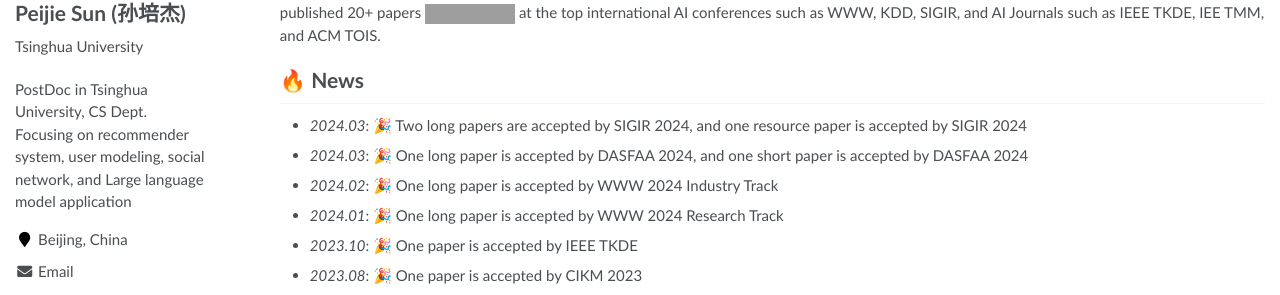
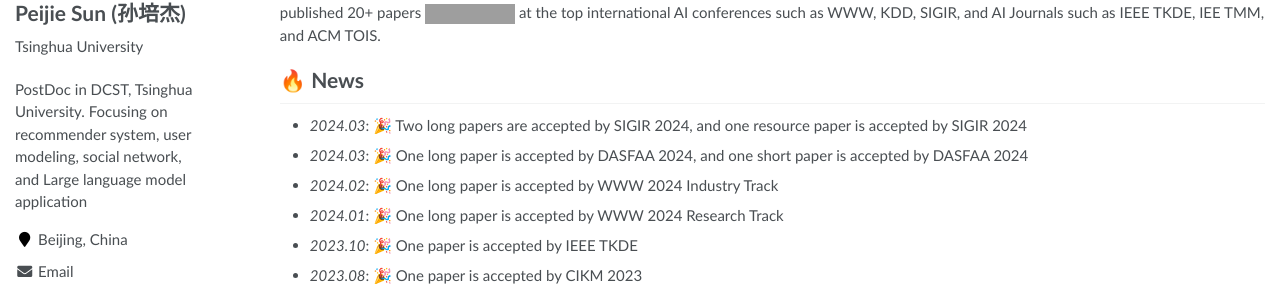
Before and after one commit to PeiJieSun/peijiesun.github.io, a Jekyll site: the page built from _pages/about.md, in a window 1280 px wide. Shown: the part 323-618 px from the top of the page. Built offline with Jekyll 4.4.1, drawn with Linux system fonts in a browser that asks for light colours; some web fonts are replaced; grey boxes are pictures that could not be loaded.

Commit message:
Update _config.yml

```diff
--- a/_config.yml
+++ b/_config.yml
@@ -7,7 +7,7 @@
 
 # Site Settings
 title                    : "Peijie Sun (孙培杰)"
-description              : "PostDoc in Tsinghua University, CS Dept. Focusing on recommender system, user modeling, social network, and Large language model application"
+description              : "PostDoc in DCST, Tsinghua University. Focusing on recommender system, user modeling, social network, and Large language model application"
 repository               : "PeiJieSun/peijiesun.github.io"
 google_scholar_stats_use_cdn : true
 
```
